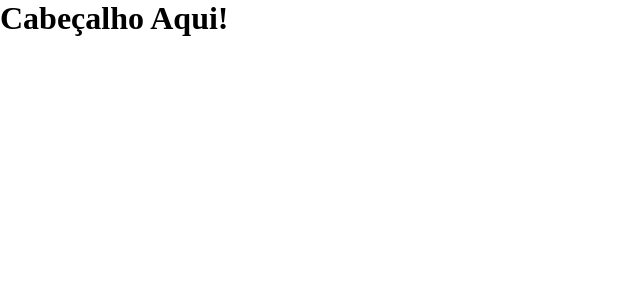
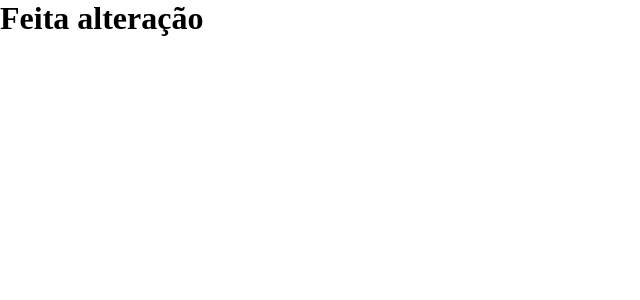
Before and after one commit to ViniIsDev/Projects, a React (Create React App) app in the folder react-app/: page / in a window 1280 px wide. Shown: the top 300 px of the page, without its empty margins (0-640 px from the left). Built offline with nearby package versions, Linux system fonts and the light colour scheme.

Commit message:
feita alteração no arquivo header

```diff
--- a/react-app/src/components/Header.jsx
+++ b/react-app/src/components/Header.jsx
@@ -2,7 +2,7 @@ import React, {Component} from 'react';
 
 class Header extends Component {
     render() {
-        return <header><h1>Cabeçalho Aqui!</h1></header>
+        return <header><h1>Feita alteração</h1></header>
     }
 };
 
```
